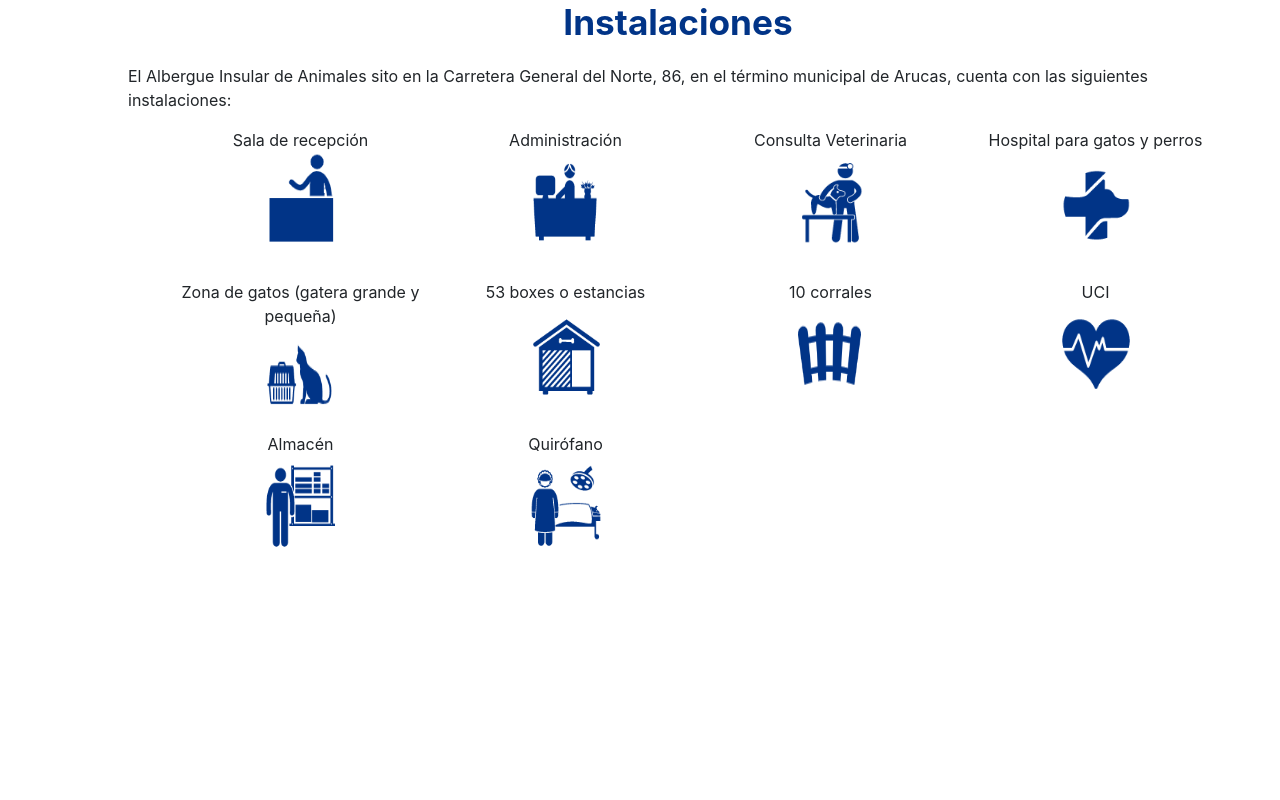
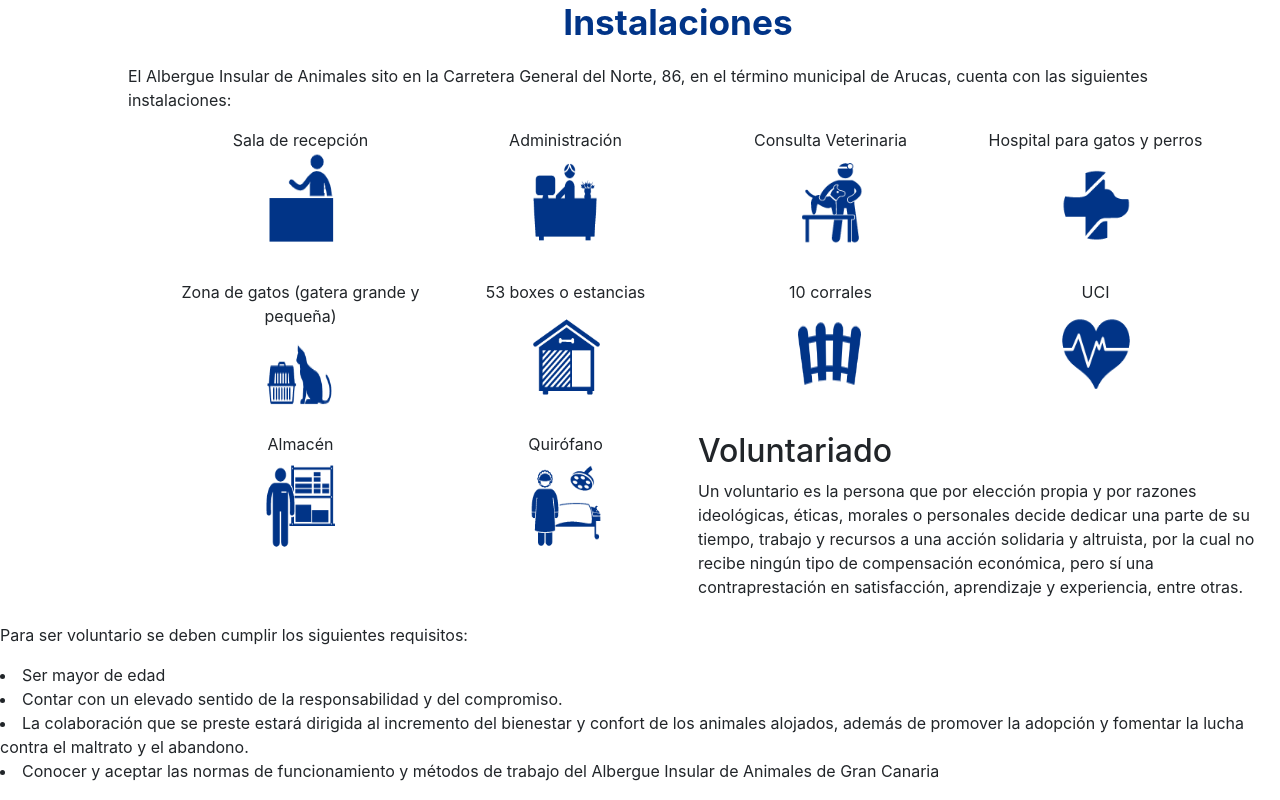
Before and after one commit to alesanca/AlbergueBanaderos, a React (Create React App) app: page /el-albergue in a window 1280 px wide. Shown: the part 1460-2260 px from the top of the page. Before the commit the page ends 2044 px from the top, so only its background shows below. Built offline with nearby package versions, Linux system fonts and the light colour scheme.

Commit message:
Voluntariado section added

```diff
--- a/src/components/pages/el-albergue.js
+++ b/src/components/pages/el-albergue.js
@@ -4,6 +4,7 @@ import '../../assets/css/elalbergue.css'
 import NuestraMision from './ElAlbergue/nuestra-mision'
 import NuestroEquipo from './ElAlbergue/nuestro-equipo';
 import Instalaciones from './ElAlbergue/instalaciones';
+import Voluntariado from './ElAlbergue/voluntariado';
 
 const Albergue = () => {
     return (
@@ -13,6 +14,7 @@ const Albergue = () => {
             <NuestraMision />
             <NuestroEquipo />
             <Instalaciones />
+            <Voluntariado />
         </div>
         </>
     )
```
